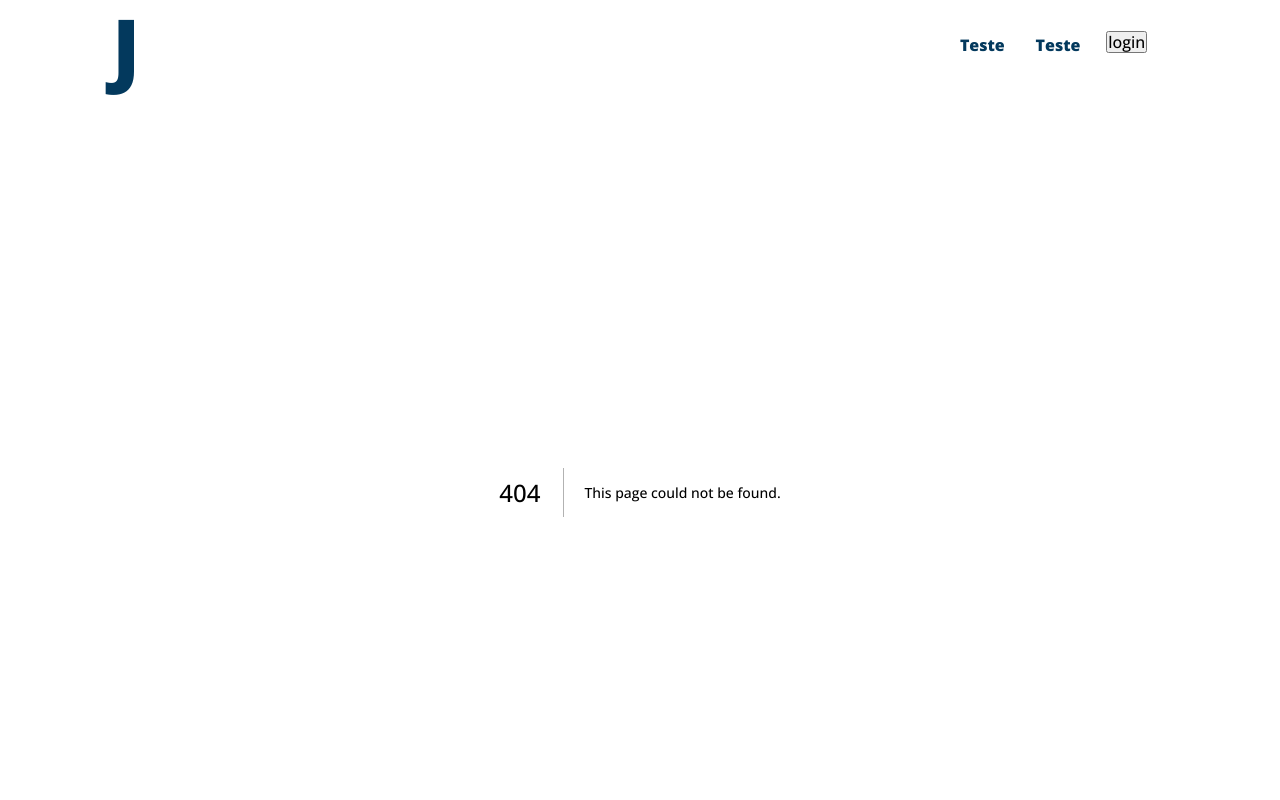
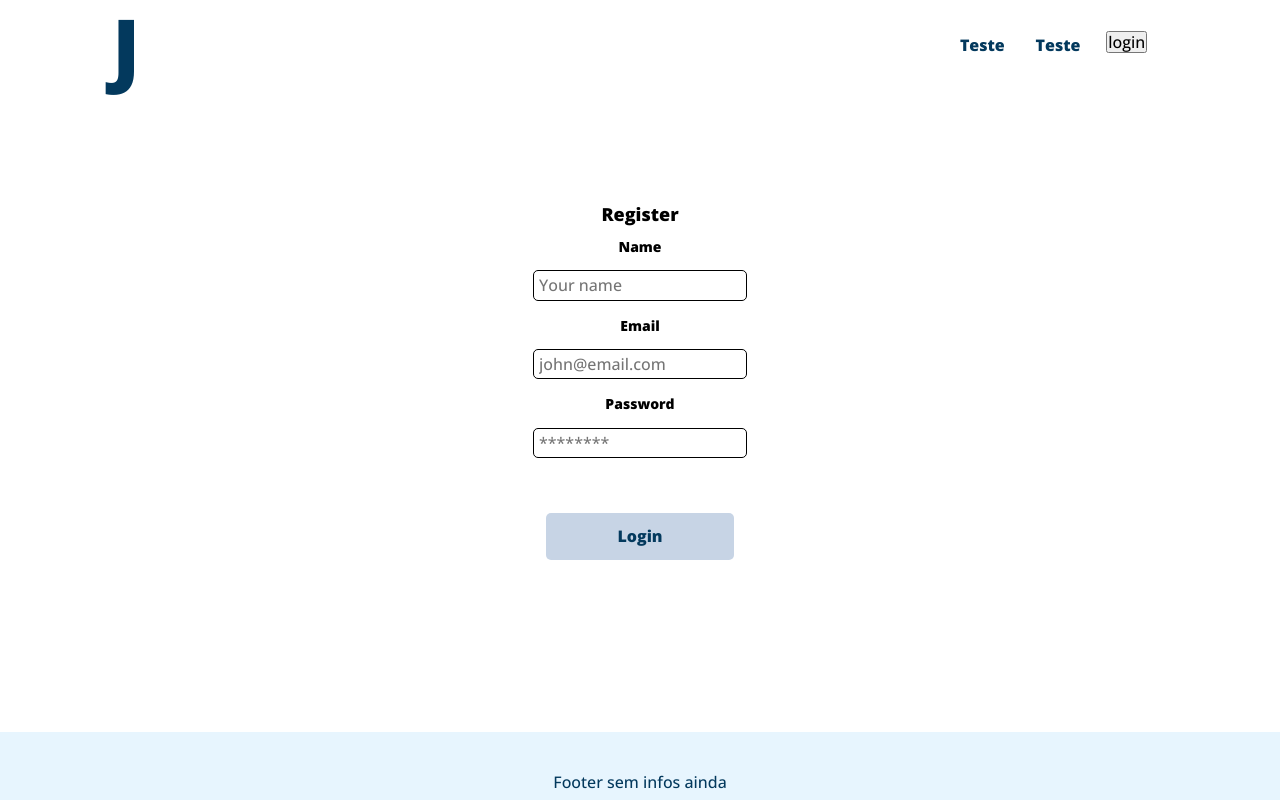
Before and after one commit to thalesghinis/journal-app, a Next.js app: page /register in a window 1280 px wide. Before the commit this address had no page. Shown: the top 800 px of the page. Built offline with nearby package versions, Linux system fonts and the light colour scheme.

Commit message:
Criação tela de registro e alterações login

```diff
--- a/pages/api/register.ts
+++ b/pages/api/register.ts
@@ -1,8 +1,9 @@
 // Next.js API route support: https://nextjs.org/docs/api-routes/introduction
-import type { NextApiRequest, NextApiResponse } from 'next'
+import type { NextApiHandler, NextApiRequest, NextApiResponse } from 'next'
 import { createUser, findUser, findUserWithEmail } from '../../services/UserService';
+
 type Data = {
-  name: Object
+  name: Object,
 }
 
 export default async function handler(
@@ -10,7 +11,7 @@ export default async function handler(
   res: NextApiResponse
 ) {
   // TODO Validate request. Email, password, name are required
-  const { email, password } = req.query;
+  const { email, password, name } = req.body;
 
   if (!email  || !password) {
     // TODO Modify API spec with error and message. We need individual error messages per field.
@@ -25,6 +26,6 @@ export default async function handler(
     throw new Error('User already exists');
   }
 
-  user = await createUser(email, password);
+  user = await createUser(email, password, name);
   res.status(200).json({user})
 }
--- a/pages/components/navbar/Navbar.tsx
+++ b/pages/components/navbar/Navbar.tsx
@@ -2,8 +2,6 @@ import { FontAwesomeIcon } from "@fortawesome/react-fontawesome";
 import { faBars } from "@fortawesome/free-solid-svg-icons";
 import Link from "next/link";
 import { signIn } from 'next-auth/react'
-
-
 import { StyledHeader, StyledNavbar } from "./StyledNavbar";
 import React from "react";
 
--- a/pages/index.tsx
+++ b/pages/index.tsx
@@ -1,7 +1,5 @@
 import React from 'react';
 import Button from './components/button/Button'
-import { signIn } from 'next-auth/react'
-
 import { StyledBgColor, StyledImage, StyledJournal, StyledAligned, StyledMain } from "./StyledIndex";
 
 // <StyledImage className="dn db-l mw-none" src='/images/ornamento.png' width={807} height={454} alt="Ornamento da tela" />
--- /dev/null
+++ b/pages/register.tsx
@@ -0,0 +1,84 @@
+import axios from "axios";
+import router from "next/router";
+import { useState } from "react";
+import Button from "../pages/components/button/Button";
+import { StyledFlexStart, StyledForm, StyledH1, StyledInput, StyledLabel } from "../styles/globals";
+
+
+export default function Create() {
+  const [userInfo, setUserInfo] = useState({ email: '', password: '', name: '' });
+  const [hasError, setHasError] = useState('');
+  const [loading, setLoading] = useState(false);
+  const [message, setMessage] = useState('')
+
+  const user = {
+    email: userInfo.email,
+    password: userInfo.password,
+    name: userInfo.name
+  }
+
+  const createUsers = async (e: { preventDefault: any; }) => {
+    e.preventDefault()
+    setHasError(''),
+    setLoading(true)
+   // if (userInfo.email && userInfo.password && userInfo.name) {
+    const json = await axios.post('/api/register', user)
+      if (json.data.user) {
+        setMessage('Top eba eba')
+      } else {
+
+       // setMessage('deu ruim'),
+      //  setHasError('Esse usuário não existe')
+      }
+    // }
+  };
+
+  return (
+    <div>
+      <div className="formContainer">
+        <StyledForm onSubmit={createUsers}>
+          <StyledH1>Register</StyledH1>
+          <StyledFlexStart>
+            <StyledLabel>Name</StyledLabel>
+          </StyledFlexStart>
+             <StyledInput
+            value={userInfo.name}
+            onChange={({ target }) =>
+              setUserInfo({ ...userInfo, name: target.value })
+            }
+            placeholder="Your name"
+            disabled={loading}
+          />
+          <StyledFlexStart>
+            <StyledLabel>Email</StyledLabel>
+          </StyledFlexStart>
+          <StyledInput
+            value={userInfo.email}
+            type="email"
+            onChange={({ target }) =>
+              setUserInfo({ ...userInfo, email: target.value })
+            }
+            placeholder="john@email.com"
+            disabled={loading}
+          />
+           <StyledFlexStart>
+            <StyledLabel>Password</StyledLabel>
+          </StyledFlexStart>
+          <StyledInput
+            value={userInfo.password}
+            onChange={({ target }) =>
+              setUserInfo({ ...userInfo, password: target.value })
+            }
+            type="password"
+            placeholder="********"
+            disabled={loading}
+          />
+          <Button buttonName="Login" />
+          {hasError && 'usuario ja cadastrado' }
+          {message}
+          <br />
+        </StyledForm>
+      </div>
+    </div>
+  );
+}
--- a/services/UserService.js
+++ b/services/UserService.js
@@ -46,13 +46,14 @@ export const findUserWithEmail = async (userEmail) => {
     return user;
 }
 
-export const createUser = async (userEmail, userPassword) => {
+export const createUser = async (userEmail, userPassword, userName) => {
 
     // TODO: Modify user to use guid instead of auto increment ID field
     return await prisma.user.create({
         data: {
             email: userEmail,
             password: createHash(userPassword),
+            name: userName,
         }
     });
 }
--- a/styles/globals.tsx
+++ b/styles/globals.tsx
@@ -6,8 +6,9 @@ export const StyledInput = styled.input`
     padding: 5px;
     border: 1px gray solid;
     margin-top: 15px;
-    border: none;
-`
+    border: 1px solid;
+    margin-bottom: 15px;
+    `
 
 export const StyledForm = styled.form`
     justify-content: center;
@@ -16,10 +17,19 @@ export const StyledForm = styled.form`
     flex-direction: column;
     margin: 0 auto;
     width: 100%;
-    padding: 275px;
+    padding: 100px;
 `
 
 export const StyledH1 = styled.h1`
     font-size: 18px;
     text-align: center;
 `
+
+
+export const StyledLabel = styled.label`
+    font-size: 14px;
+    font-weight: bold;
+`
+
+export const StyledFlexStart = styled.div`
+`
--- a/tsconfig.json
+++ b/tsconfig.json
@@ -17,7 +17,8 @@
     "resolveJsonModule": true,
     "isolatedModules": true,
     "jsx": "preserve",
-    "incremental": true
+    "incremental": true,
+    "useUnknownInCatchVariables": false,
   },
   "include": [
     "next-env.d.ts",
```
Also changed, not shown: package.json (+10 -0 lines), pages/api/auth/[...nextauth].tsx (+6 -8 lines), pages/auth/signin.tsx (+32 -6 lines), .babelrc, 2 other files (tests, documents, lock files or other folders).
